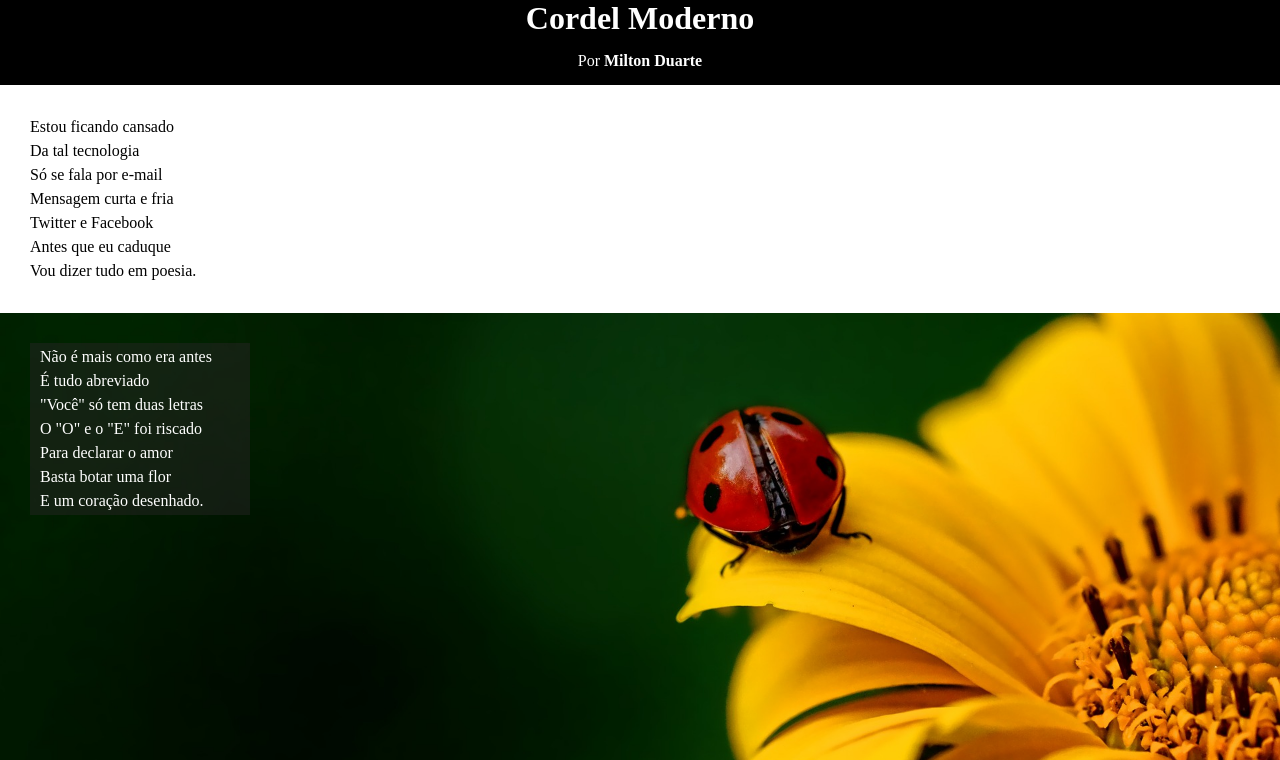
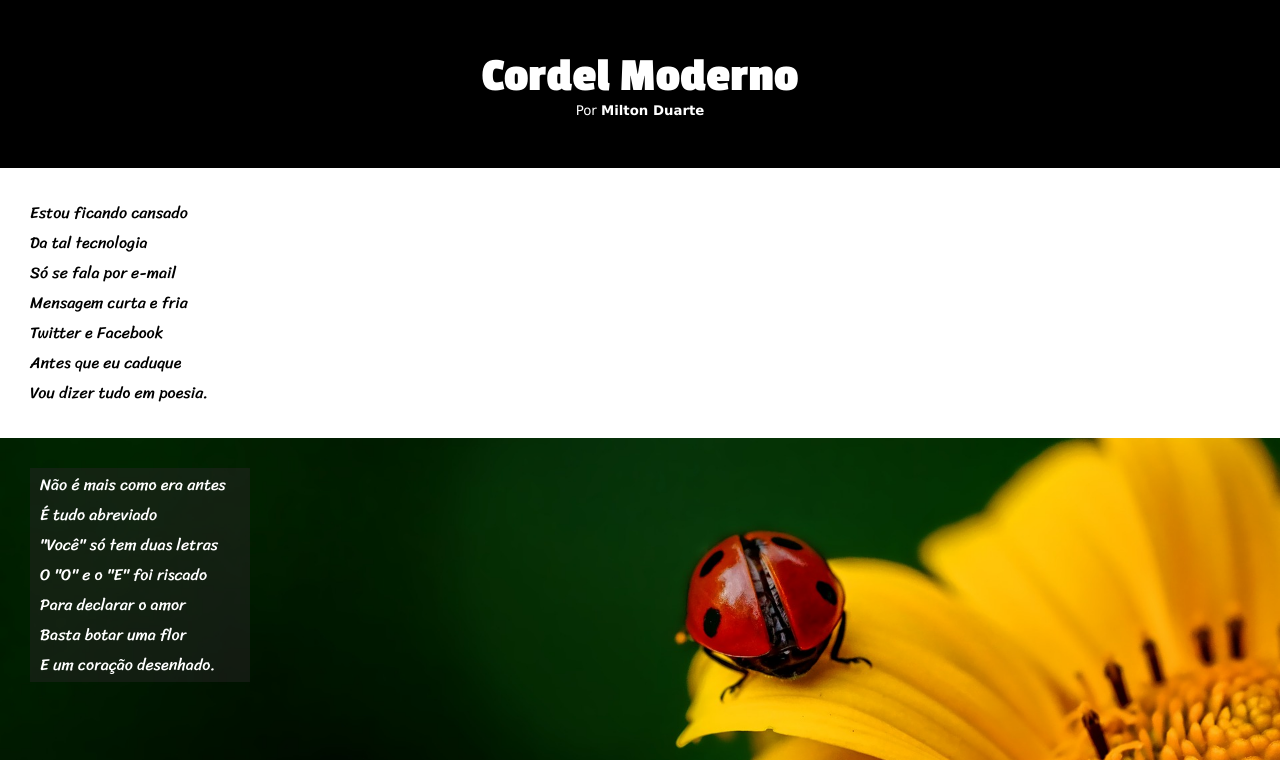
Before and after one commit to ClaytonNascimentoMorais/Projeto-Cordel, a plain HTML site: page index.html in a window 1280 px wide. Shown: the top 760 px of the page. Drawn offline with Linux system fonts and the light colour scheme.

Commit message:
atualização 14/09/23

```diff
--- a/Css/style.css
+++ b/Css/style.css
@@ -1,10 +1,9 @@
 @charset "UTF-8";
 
-@font-face {
-    font-family: Cordel;
-    src: url();
-}
 
+@import url('https://fonts.googleapis.com/css2?family=Open+Sans:wght@400;700&family=Passion+One:wght@400;700;900&display=swap');
+
+@import url('https://fonts.googleapis.com/css2?family=Sriracha&display=swap');
 
 *{
     margin: 0%;
@@ -14,21 +13,38 @@ body{
 }
 header{
     background-color: black;
+    font-size: 1.5em;
     color: white;
     text-align: center;
     width: 100%;
+    padding-top: 50px;
+}
+header>h1{
+    font-family: 'Passion One', cursive;
+    font-weight: bolder;
+}
+header>h1:hover{
+    text-decoration: underline;
+    color: white;
 }
 header p{
-    padding: 15px;
+    font-family: Verdana, Geneva, Tahoma, sans-serif;
+    font-size: 13.3px;
+    padding-bottom: 50px;
 }
 
 header a{
     color: white;
     text-decoration: none;
 }
+header strong:hover{
+    text-decoration: underline;
+}
 section{
     width: 100%;
     line-height: 1.5em;
+    font-family: 'Sriracha', cursive;
+    line-height: 30px;
 }
 section>p{
     padding:30px;
@@ -45,9 +61,12 @@ section .texto{
 
 }
 footer{
-    font-size: 1em;
+    font-family: Verdana, Geneva, Tahoma, sans-serif;
+    font-size: 11px;
     background-color: black;
     color: white;
     text-align: center;
      width: 100%;
+     padding-top: 5px;
+     padding-bottom: 5px;
 }
--- a/index.html
+++ b/index.html
@@ -26,7 +26,7 @@
 <body>
     <header>
         <h1>Cordel Moderno</h1>
-        <p>Por <a href=""><strong>Milton Duarte</strong></a></p>
+        <p>Por <a href="https://www.recantodasletras.com.br/poesias/3186743" target="_blank"><strong>Milton Duarte</strong></a></p>
     </header>
     <section>
         <p>
```
